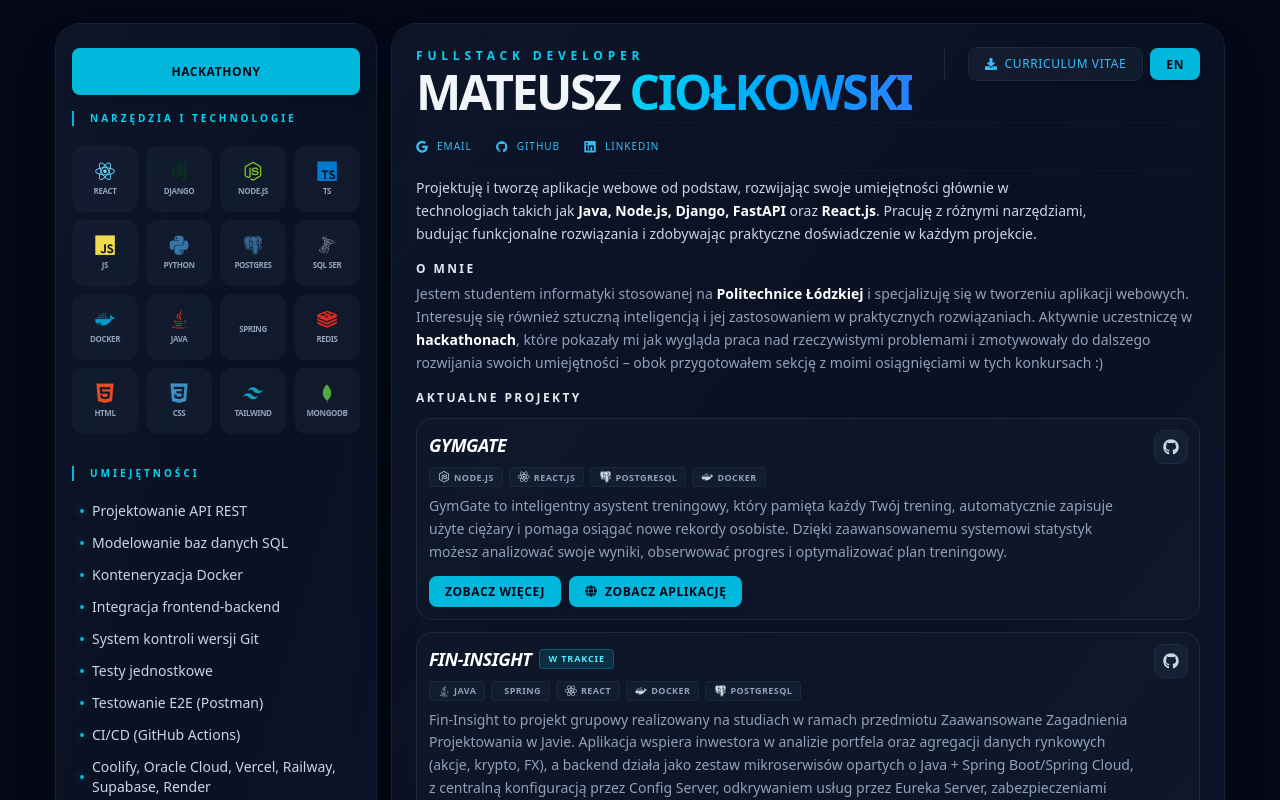
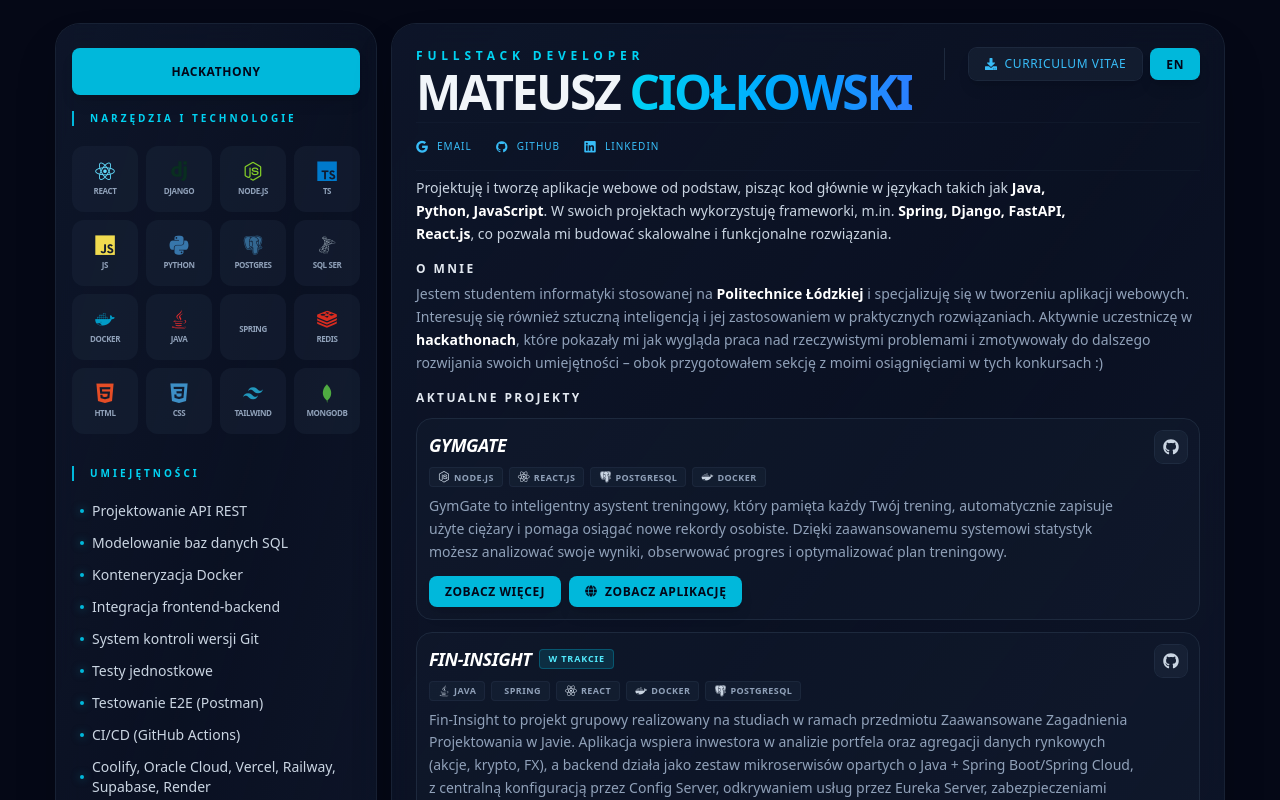
Before and after one commit to mateuszciolkowski/curriculum_vitae, a React (Vite) app: page / in a window 1280 px wide. Shown: the top 800 px of the page. Built offline with nearby package versions, Linux system fonts and the light colour scheme; some icons are missing.

Commit message:
refactor: update technology stack description and refine about section translations

```diff
--- a/src/components/CvPage.tsx
+++ b/src/components/CvPage.tsx
@@ -227,10 +227,10 @@ export function CvPage({
                 <p className="mx-auto lg:mx-0 max-w-2xl text-xs md:text-sm text-slate-300 leading-relaxed">
                   {t(translations.aboutIntro)}{" "}
                   <span className="font-semibold text-white">
-                    Java, Node.js, Django, FastAPI
-                  </span>{" "}
+                    Java, Python, JavaScript
+                  </span>
                   {t(translations.aboutIntro2)}{" "}
-                  <span className="font-semibold text-white">React.js</span>.{" "}
+                  <span className="font-semibold text-white">Spring, Django, FastAPI, React.js</span>
                   {t(translations.aboutIntro3)}
                 </p>
               </header>
--- a/src/constants/translations.ts
+++ b/src/constants/translations.ts
@@ -26,16 +26,16 @@ export const translations = {
 
   // About section
   aboutIntro: {
-    pl: "Projektuję i tworzę aplikacje webowe od podstaw, rozwijając swoje umiejętności głównie w technologiach takich jak",
-    en: "I design and build web applications from scratch, developing my skills primarily in technologies such as",
+    pl: "Projektuję i tworzę aplikacje webowe od podstaw, pisząc kod głównie w językach takich jak",
+    en: "I design and build web applications from scratch, writing code primarily in languages such as",
   },
   aboutIntro2: {
-    pl: "oraz",
-    en: "and",
+    pl: ". W swoich projektach wykorzystuję frameworki, m.in.",
+    en: ". In my projects, I utilize frameworks including",
   },
   aboutIntro3: {
-    pl: "Pracuję z różnymi narzędziami, budując funkcjonalne rozwiązania i zdobywając praktyczne doświadczenie w każdym projekcie.",
-    en: "I work with various tools, building functional solutions and gaining practical experience with each project.",
+    pl: ", co pozwala mi budować skalowalne i funkcjonalne rozwiązania.",
+    en: ", allowing me to build scalable and functional solutions.",
   },
 
   aboutMe1: {
```
